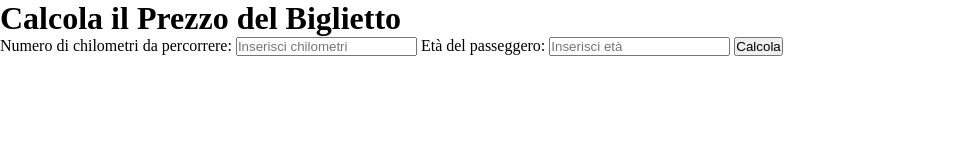
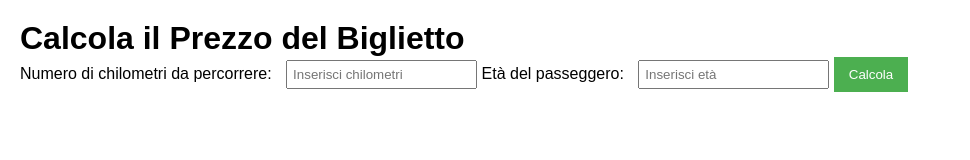
Before and after one commit to nicolo-canevari/js-biglietto-treno-form, a plain HTML site: page index.html in a window 1280 px wide. Shown: the whole page, without its empty margins (0-970 px from the left). Drawn offline with Linux system fonts and the light colour scheme.

Commit message:
[feat] CSS

```diff
--- a/css/style.css
+++ b/css/style.css
@@ -5,3 +5,43 @@
     box-sizing: border-box;
 
 }
+
+body {
+
+    font-family: Arial, sans-serif;
+    margin: 20px;
+}
+
+label {
+
+    margin-right: 10px;
+
+}
+
+input {
+
+    margin-bottom: 10px;
+    padding: 5px;
+
+}
+
+button {
+
+    padding: 10px 15px;
+    background-color: #4CAF50;
+    color: white;
+    border: none;
+    cursor: pointer;
+
+}
+
+button:hover {
+
+    background-color: #45a049;
+
+}
+
+.output {
+    margin-top: 20px;
+    font-size: 1.2em;
+}
```
